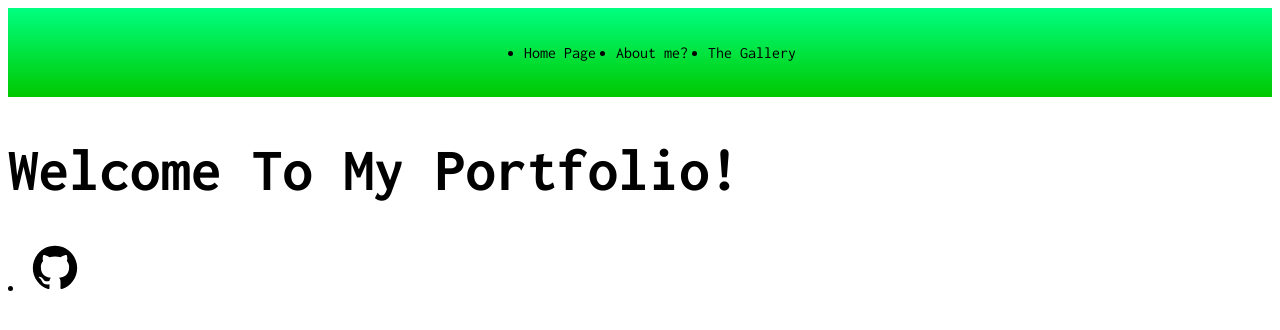
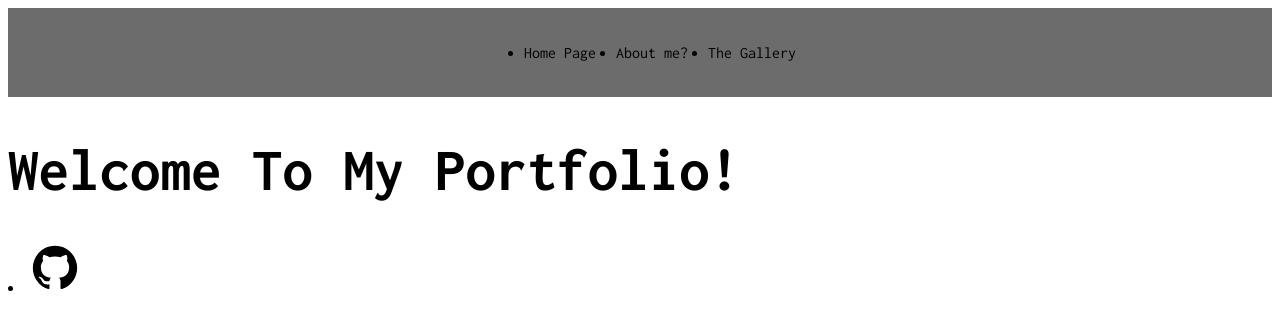
Before and after one commit to BooxStone/BooxStone.github.io, a Jekyll site: the page built from index.html, in a window 1280 px wide. Shown: the top 330 px of the page. Built offline with Jekyll 4.4.1, drawn with Linux system fonts in a browser that asks for light colours.

Commit message:
Update styles.scss

```diff
--- a/assets/css/styles.scss
+++ b/assets/css/styles.scss
@@ -21,7 +21,7 @@ h1, h2, h3 {
 /* Style the header */
 .site_header {
   padding: var(--space-s) 0;
-  background: linear-gradient(rgba(0, 255, 128, 1),rgba(0, 200, 0, 1));
+  background: linear-gradient(rgba(10, 10, 10, 0.6),rgba(10, 10, 10, 0.6));
 }
 
 .site_header_nav ul li a {
```
